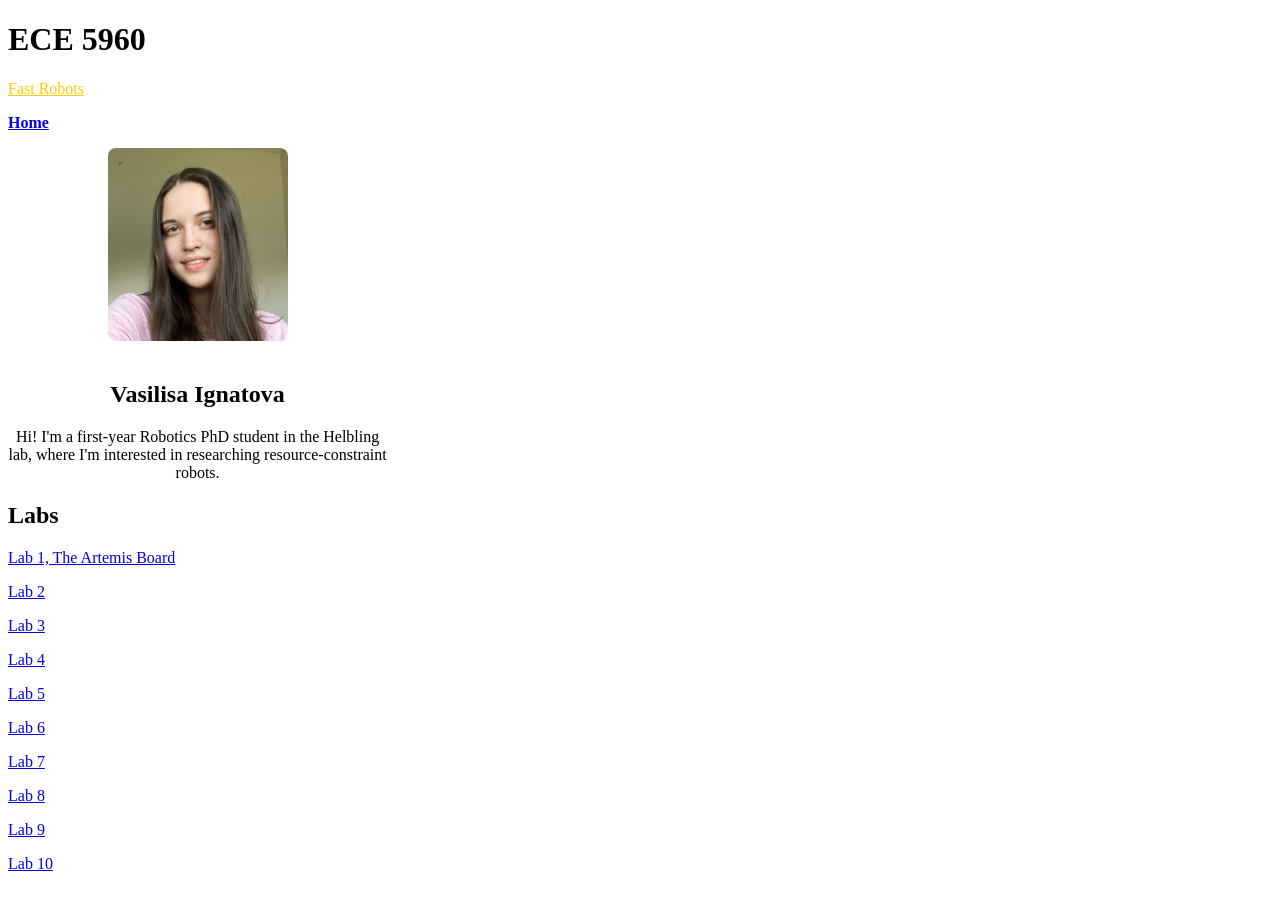
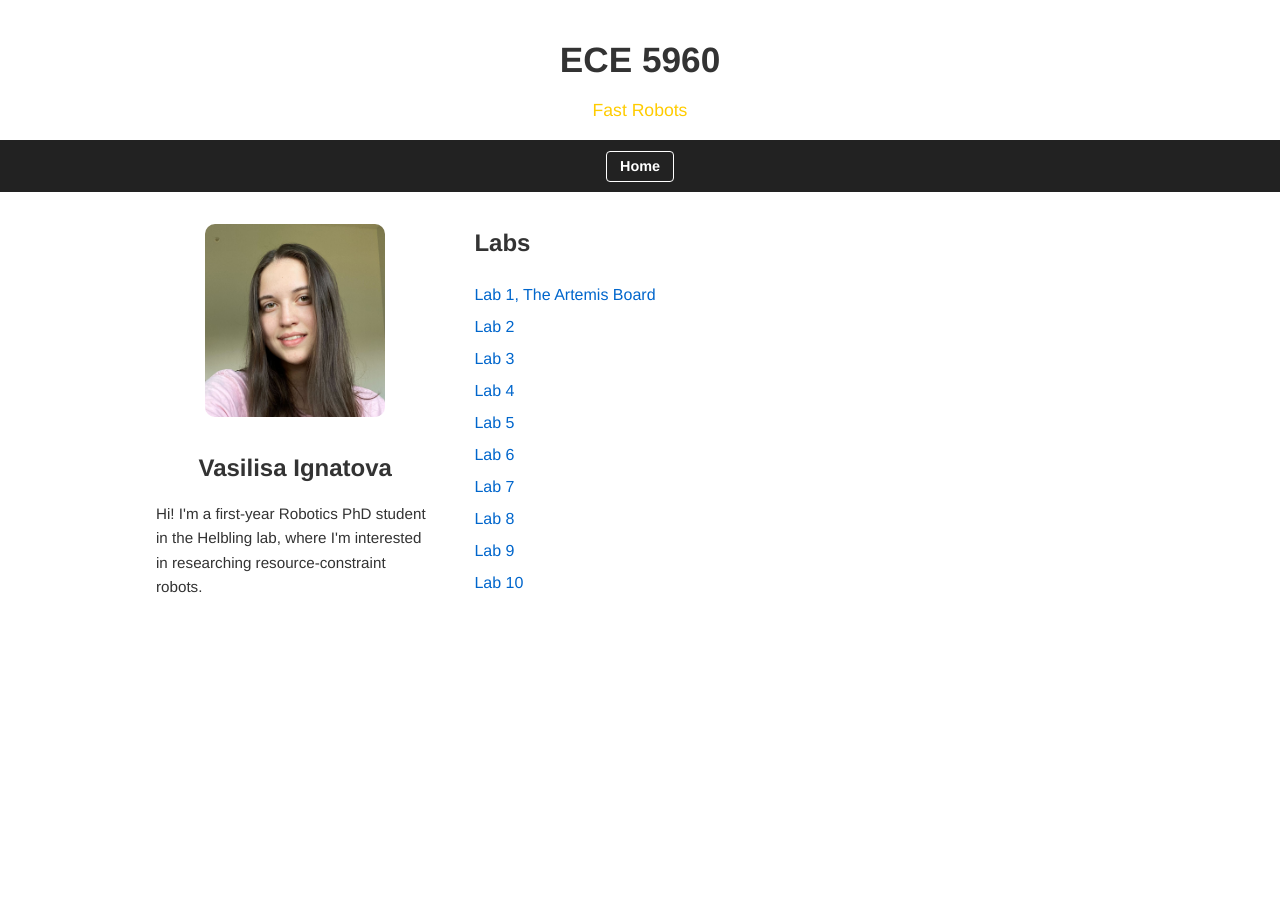
Before and after one commit to VasilisaI/VasilisaI.github.io, a Jekyll site: the page built from README.md, in a window 1280 px wide. Built offline with Jekyll 4.4.1, drawn with Linux system fonts in a browser that asks for light colours; our own code applies the rules of GitHub Pages for plain Markdown files; a script that is not in the unit is left out.

Commit message:
Refactor CSS styles for layout and typography

```diff
--- a/assets/css/style.css
+++ b/assets/css/style.css
@@ -1,16 +1,107 @@
-@@ -161,3 +161,29 @@ footer a {
-    gap: 0;
-  }
+/* =========================
+   Base reset
+   ========================= */
+* {
+  box-sizing: border-box;
 }
 
+html, body {
+  margin: 0;
+  padding: 0;
+}
 
+/* =========================
+   Typography
+   ========================= */
+body {
+  font-family: "Helvetica Neue", Helvetica, Arial, sans-serif;
+  font-size: 16px;
+  line-height: 1.6;
+  background: #ffffff;
+  color: #333;
+}
+
+a {
+  color: #0066cc;
+  text-decoration: none;
+}
+
+a:hover {
+  text-decoration: underline;
+}
+
+/* =========================
+   Header
+   ========================= */
+header {
+  text-align: center;
+  padding: 2rem 1rem 1rem;
+}
+
+header h1 {
+  margin: 0;
+  font-size: 2.2rem;
+}
+
+header p {
+  margin: 0.5rem 0 0;
+  font-size: 1.1rem;
+}
+
+/* =========================
+   Banner
+   ========================= */
+#banner {
+  background: #222;
+  padding: 0.8rem 1rem;
+  text-align: center;
+}
+
+#banner .button {
+  color: #fff;
+  border: 1px solid #fff;
+  padding: 0.4rem 0.8rem;
+  border-radius: 4px;
+  font-size: 0.9rem;
+}
+
+#banner .button:hover {
+  background: #fff;
+  color: #222;
+  text-decoration: none;
+}
+
+/* =========================
+   Layout wrapper
+   ========================= */
+.wrapper {
+  max-width: 1000px;
+  margin: 0 auto;
+  padding: 2rem 1rem;
+}
+
+/* Hide unused nav cleanly */
+nav {
+  display: none;
+}
+
+/* =========================
+   Main content layout
+   ========================= */
+section {
+  width: 100%;
+}
+
+/* Side-by-side layout */
 .content-row {
   display: flex;
-  gap: 2rem;
+  gap: 2.5rem;
   align-items: flex-start;
 }
 
-/* Left column */
+/* =========================
+   Profile / Bio column
+   ========================= */
 .profile {
   width: 30%;
   text-align: center;
@@ -19,11 +110,69 @@
 .profile img {
   width: 100%;
   max-width: 180px;
-  border-radius: 8px;
+  border-radius: 10px;
   margin-bottom: 1rem;
 }
 
-/* Right column */
+.profile h2 {
+  margin-top: 0.5rem;
+  margin-bottom: 0.5rem;
+}
+
+.profile p {
+  text-align: left;
+  font-size: 0.95rem;
+}
+
+/* =========================
+   Labs column
+   ========================= */
 .labs {
   width: 70%;
 }
+
+.labs h2 {
+  margin-top: 0;
+}
+
+.labs p {
+  margin: 0.4rem 0;
+}
+
+.labs a {
+  font-weight: 500;
+}
+
+/* =========================
+   Footer
+   ========================= */
+footer {
+  margin-top: 3rem;
+  padding-top: 1rem;
+  border-top: 1px solid #ddd;
+  text-align: center;
+  font-size: 0.85rem;
+  color: #777;
+}
+
+/* =========================
+   Responsive behavior
+   ========================= */
+@media (max-width: 768px) {
+  .content-row {
+    flex-direction: column;
+  }
+
+  .profile,
+  .labs {
+    width: 100%;
+  }
+
+  .profile {
+    text-align: center;
+  }
+
+  .profile p {
+    text-align: center;
+  }
+}
```
